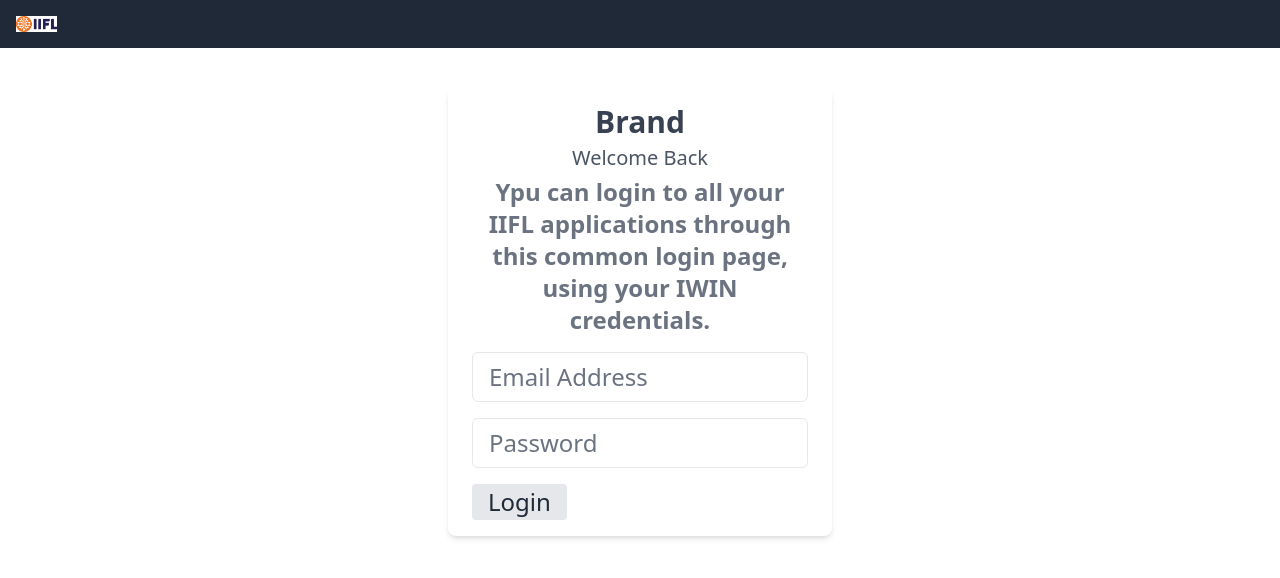
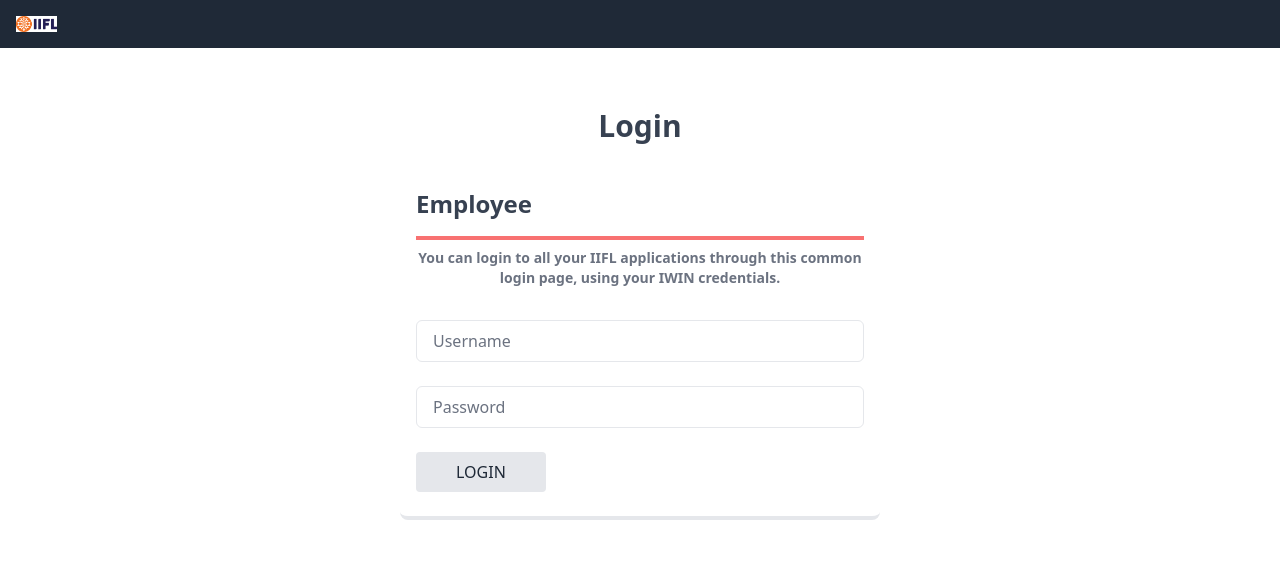
Before and after one commit to avanti31/new-sso-login, a Next.js app: page / in a window 1280 px wide. Shown: the top 578 px of the page. Built offline with nearby package versions, Linux system fonts and the light colour scheme.

Commit message:
login page

```diff
--- a/pages/index.jsx
+++ b/pages/index.jsx
@@ -1,51 +1,30 @@
+
 export default function Home() {
   return (
-    // <div className="text-center bg-gray-200"> Login
-    <div className="w-full max-w-sm mx-auto overflow-hidden bg-white rounded-lg shadow-md dark:bg-gray-800">
-      <div className="px-6 py-4">
-        <h2 className="text-3xl font-bold text-center text-gray-700 dark:text-white">
-          Brand
-        </h2>
+  <div className="bg-grey-800">
+    <div className="text-center ">
+      <h1 className="text-3xl font-bold text-gray-700 dark:text-white mt-5 mb-5">Login</h1>
+      <div className="w-2/3 py-6 px-4 lg:w-2/5 border-b-4 mx-auto overflow-hidden bg-white rounded-lg  dark:bg-gray-500">
+        <div className="pb-4 border-b-4 border-red-400">
+         <h2 className="text-1xl font-bold text-left text-gray-700 dark:text-white">Employee</h2>
+        </div>
 
-        <h3 className="mt-1 text-xl font-medium text-center text-gray-600 dark:text-gray-200">
-          Welcome Back
-        </h3>
+              <p className="mt-2 text-sm text-gray-500 text-center">You can login to all your IIFL applications through this common login page, using your IWIN credentials.</p>
 
-        <p className="mt-1 text-center text-gray-500 dark:text-gray-400">
-          Ypu can login to all your IIFL applications through this common login
-          page, using your IWIN credentials.
-        </p>
+         <form>
+            <div className="w-full mt-8">
+             <input className="block w-full px-4 py-2 mt-2 mb-2 text-base text-gray-700 placeholder-gray-500 bg-white border rounded-md dark:bg-gray-800 dark:border-gray-600 dark:placeholder-gray-400 focus:border-blue-500 dark:focus:border-blue-500 focus:outline-none focus:ring" type="email" placeholder="Username" aria-label="Email Address" />
+            </div>
 
-        <form>
-          <div className="w-full mt-4">
-            <input
-              className="block w-full px-4 py-2 mt-2 text-gray-700 placeholder-gray-500 bg-white border rounded-md dark:bg-gray-800 dark:border-gray-600 dark:placeholder-gray-400 focus:border-blue-500 dark:focus:border-blue-500 focus:outline-none focus:ring"
-              type="email"
-              placeholder="Email Address"
-              aria-label="Email Address"
-            />
-          </div>
+            <div className="w-full mt-6 mb-6">
+              <input className="block w-full px-4 py-2 mt-2 text-base text-gray-700 placeholder-gray-500 bg-white border rounded-md dark:bg-gray-800 dark:border-gray-600 dark:placeholder-gray-400 focus:border-blue-500 dark:focus:border-blue-500 focus:outline-none focus:ring" type="password" placeholder="Password" aria-label="Password" />
+            </div>
+              <button className=" text-base flex item-left mt-4 px-10 py-2 text-gray-800 transition-colors duration-200 transform bg-gray-200 rounded focus:outline-none" type="submit">LOGIN</button>
+         </form>
+       </div>
+      </div>
+   </div>
 
-          <div className="w-full mt-4">
-            <input
-              className="block w-full px-4 py-2 mt-2 text-gray-700 placeholder-gray-500 bg-white border rounded-md dark:bg-gray-800 dark:border-gray-600 dark:placeholder-gray-400 focus:border-blue-500 dark:focus:border-blue-500 focus:outline-none focus:ring"
-              type="password"
-              placeholder="Password"
-              aria-label="Password"
-            />
-          </div>
 
-          <div className="flex items-center justify-between mt-4">
-            <button
-              className="px-4 py-2 leading-5 text-gray-800 transition-colors duration-200 transform bg-gray-200 rounded hover:bg-gray-600 focus:outline-none"
-              type="button"
-            >
-              Login
-            </button>
-          </div>
-        </form>
-      </div>
-    </div>
-    // </div>
-  );
+  )
 }
```
